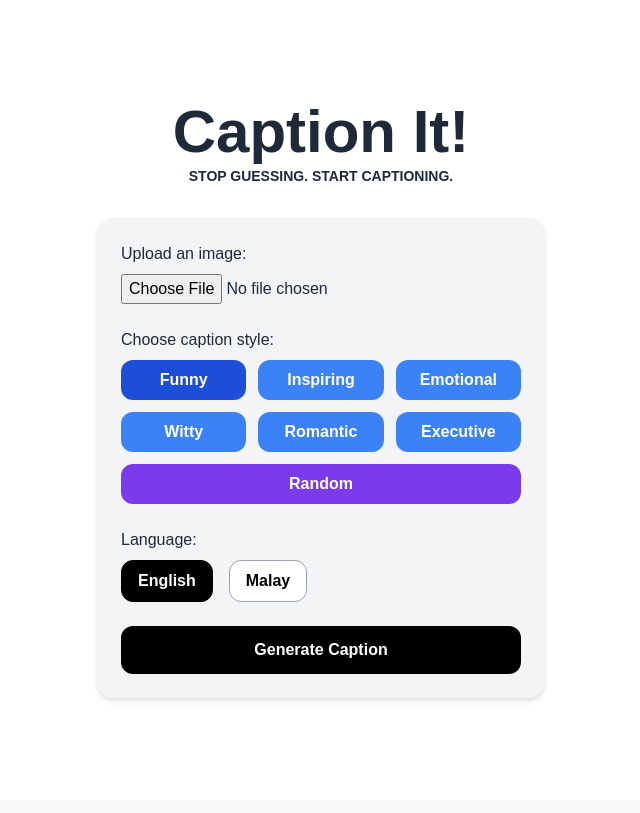
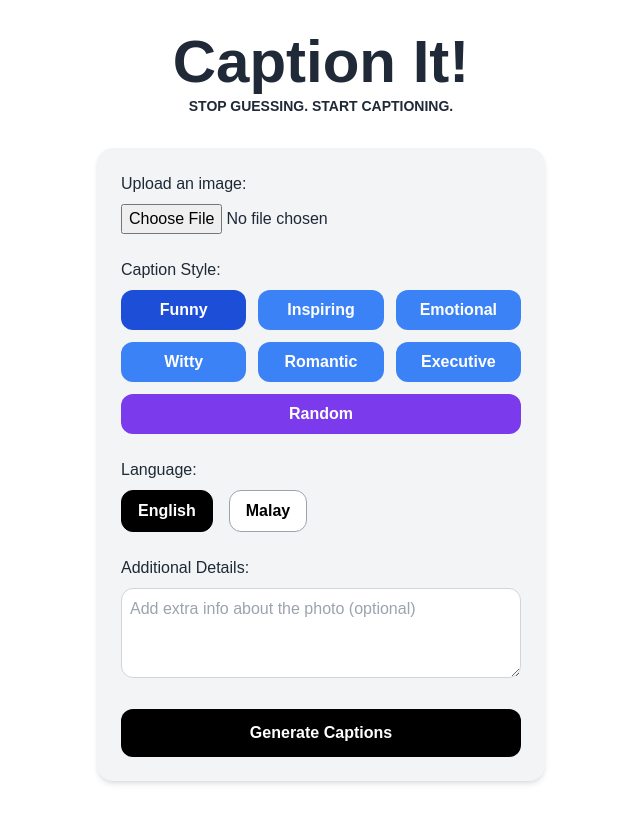
Before and after one commit to bobvisavisual/captionthis, a React (Vite) app in the folder frontend/: page / in a window 1280 px wide. Shown: the whole page, without its empty margins (319-959 px from the left). Built offline with nearby package versions, Linux system fonts and the light colour scheme.

Commit message:
additional inputs

```diff
--- a/frontend/src/App.jsx
+++ b/frontend/src/App.jsx
@@ -5,7 +5,8 @@ function App() {
   const [image, setImage] = useState(null);
   const [captionType, setCaptionType] = useState("funny");
   const [language, setLanguage] = useState("en");
-  const [caption, setCaption] = useState("");
+  const [captions, setCaptions] = useState([]);
+  const [details, setDetails] = useState("");
 
   const handleImageChange = (e) => {
     setImage(e.target.files[0]);
@@ -14,19 +15,23 @@ function App() {
   const handleSubmit = async (e) => {
     e.preventDefault();
     // Simulate caption response for styling demo
-    setCaption("This is a sample caption to preview styling.");
-    // Uncomment and use the code below when Axios is ready
-    /*
+    setCaptions([
+      "This is a sample caption to preview styling.",
+      "Another creative take for your image.",
+      "A third witty caption just in case!"
+    ]);
+    /* Uncomment and use this when Axios is ready
     const formData = new FormData();
     formData.append("image", image);
     formData.append("type", captionType);
     formData.append("language", language);
+    formData.append("details", details);
 
     try {
       const response = await axios.post("https://captionthis.onrender.com/generate", formData);
-      setCaption(response.data.caption);
+      setCaptions(response.data.captions || []);
     } catch (error) {
-      setCaption("API Error: " + error.message);
+      setCaptions(["API Error: " + error.message]);
     }
     */
   };
@@ -52,9 +57,9 @@ function App() {
         </div>
 
         <div>
-			<label className="block mb-2 font-medium">Choose caption style:</label>
+          <label className="block mb-2 font-medium">Caption Style:</label>
           <div className="grid grid-cols-3 gap-3 mb-6">
-			{['funny', 'inspiring', 'emotional', 'witty', 'romantic', 'executive', 'random'].map((style, index) => (
+            {["funny", "inspiring", "emotional", "witty", "romantic", "executive", "random"].map((style, index) => (
               <button
                 key={style}
                 type="button"
@@ -97,18 +102,31 @@ function App() {
           </div>
         </div>
 
+        <div>
+          <label className="block mb-2 font-medium">Additional Details:</label>
+          <textarea
+            value={details}
+            onChange={(e) => setDetails(e.target.value)}
+            placeholder="Add extra info about the photo (optional)"
+            className="w-full p-2 rounded-xl border border-gray-300"
+            rows={3}
+          ></textarea>
+        </div>
+
         <button
           type="submit"
           className="w-full bg-black text-white py-3 rounded-xl font-bold hover:bg-gray-900 transition"
         >
-          Generate Caption
+          Generate Captions
         </button>
       </form>
 
-      {caption && (
-        <div className="mt-8 max-w-xl text-center p-4 border rounded-xl shadow">
-          <h2 className="text-xl font-bold mb-2">Generated Caption:</h2>
-          <p className="text-lg">{caption}</p>
+      {captions.length > 0 && (
+        <div className="mt-8 max-w-xl text-center space-y-4">
+          <h2 className="text-xl font-bold mb-2">Generated Captions:</h2>
+          {captions.map((cap, idx) => (
+            <p key={idx} className="bg-white border rounded-xl p-4 shadow text-lg">{cap}</p>
+          ))}
         </div>
       )}
     </div>
```
Also changed, not shown: 1 other file (tests, documents, lock files or other folders). Lines whose indentation alone changed are shown as unchanged.
